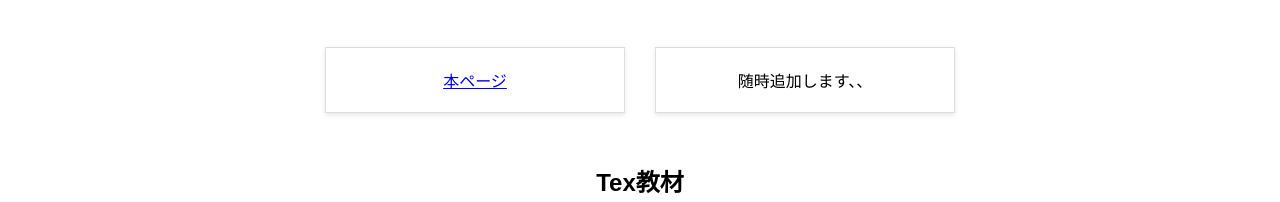
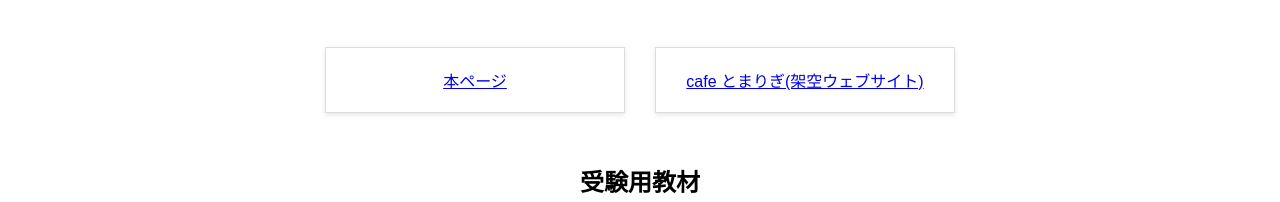
Before and after one commit to take-take-web/portfolio, a plain HTML site: page index.html in a window 1280 px wide. Shown: the part 598-800 px from the top of the page. Drawn offline with Linux system fonts and the light colour scheme; a script that the page names is missing.

Commit message:
Update index.html

```diff
--- a/index.html
+++ b/index.html
@@ -19,13 +19,13 @@
     <h2>Web</h2>
     <div class="card-container">
       <div class="card"><a href="#">本ページ</a></div>
-      <div class="card">随時追加します、、</div>
+      <div class="card"><a href="https://take-take-web.github.io/cafe-site-test/">cafe とまりぎ(架空ウェブサイト)</a></div>
     </div>
   </section>
 
   <!-- 教材セクション -->
   <section class="section">
-    <h2>Tex教材</h2>
+    <h2>受験用教材</h2>
     <div class="card-container">
       <div class="card">
        <a href="https://take-take-web.github.io/portfolio/pdf/hukusosuu.pdf" target="_blank">複素数の変換<img src="img/take.jpg" ></a>
```
